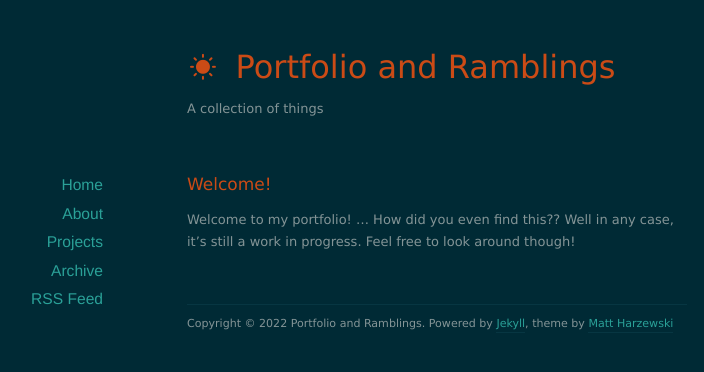
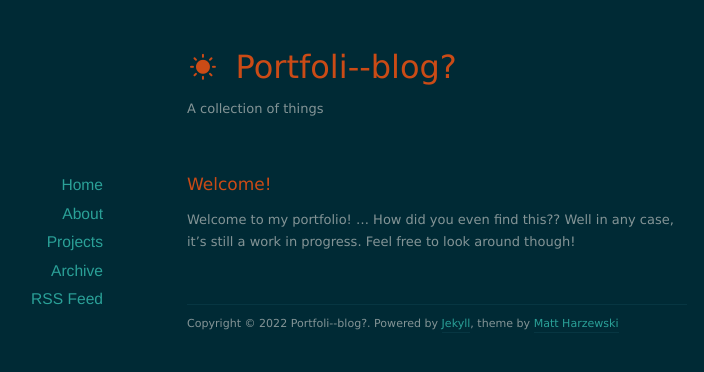
Before and after one commit to nolanschan/nolanschan.github.io, a Jekyll site: the page built from index.html, in a window 1280 px wide. Shown: the top 372 px of the page, without its empty margins (203-907 px from the left). Built offline with Jekyll 4.4.1, drawn with Linux system fonts in a browser that asks for light colours; nearby versions of some CDN libraries; the list of posts is cut into pages by our own code.

Commit message:
Update _config.yml

```diff
--- a/_config.yml
+++ b/_config.yml
@@ -1,5 +1,5 @@
-name: Portfolio and Ramblings
-url: http://example.org
+name: Portfoli--blog?
+url: http://nolanschan.github.io
 description: A collection of things
 
 permalink: /:year/:month/:day/:title/
```
